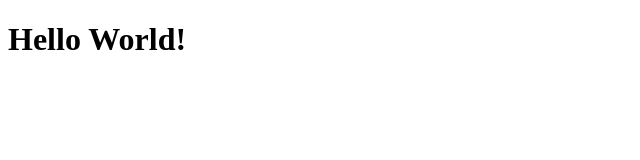
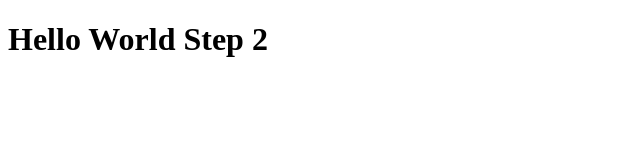
Before and after one commit to ga-wdi-exercises/react-omdb, a React (Create React App) app: page / in a window 1280 px wide. Shown: the top 160 px of the page, without its empty margins (0-640 px from the left). Built offline with nearby package versions, Linux system fonts and the light colour scheme; the HTML template or start-up script is replaced by a standard one.

Commit message:
Step 2 completed

```diff
--- a/src/App.js
+++ b/src/Home.js
@@ -8,7 +8,7 @@ class Hello extends Component {
   render () {
     // Make sure to return some UI
     return (
-      <h1>Hello World!</h1>
+      <div>Hello World Step 2</div>
     )
   }
 }
--- a/src/index.js
+++ b/src/index.js
@@ -1,9 +1,11 @@
 // Developer TODO: Load in App component and render to the DOM
 import React from 'react'
 import ReactDOM from 'react-dom'
-import Hello from './App.js'
+import Hello from './Home.js'
 
 ReactDOM.render(
-  <Hello />,
+<h1>
+<Hello/>
+</h1> ,
   document.getElementById('root')
 )
```
